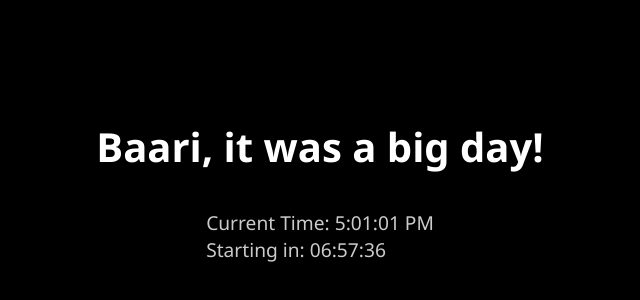
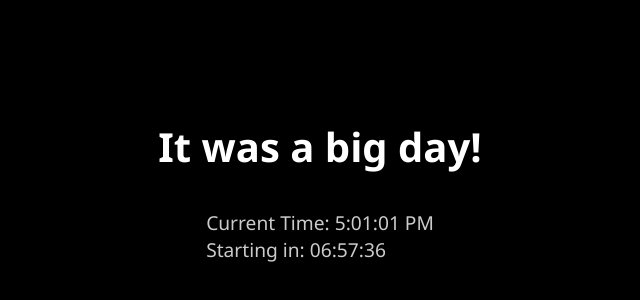
Before and after one commit to AhmedBaari/ZeroClock, a plain HTML site: page index.html in a window 1280 px wide. Shown: the part 206-506 px from the top of the page, without its empty margins (320-960 px from the left). Drawn offline with Linux system fonts and the light colour scheme; no server answers.

Commit message:
removed Baari for now

```diff
--- a/index.html
+++ b/index.html
@@ -48,7 +48,7 @@
 </style>
 </head>
 <body>
-<h1 id="bigday">Baari, it was a big day!</h1>
+<h1 id="bigday">It was a big day!</h1>
 <p id="debug-info"></p>
 <audio id="audio-player" preload="metadata">
     <source src="0000.mp3" type="audio/mpeg">
```
